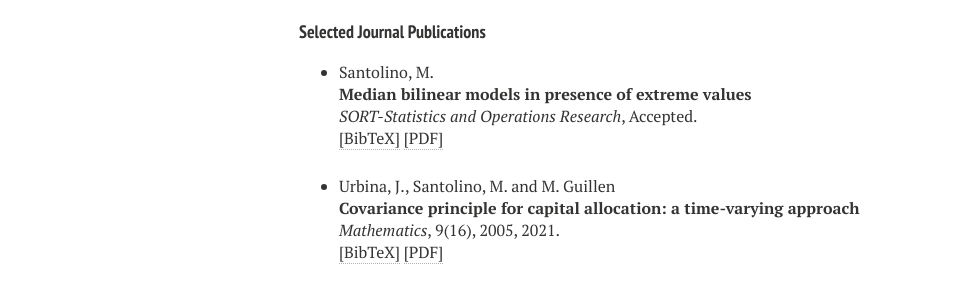
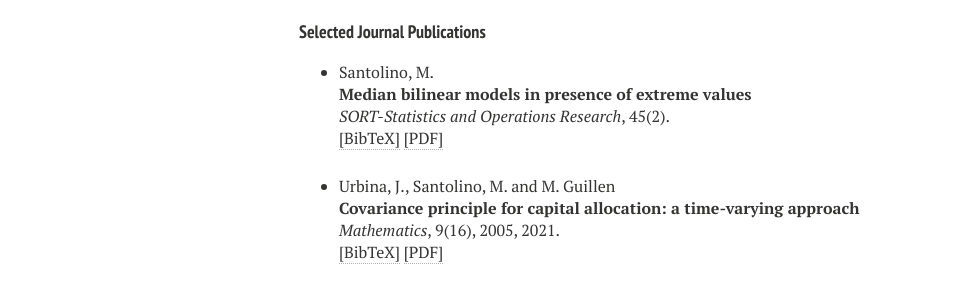
Before and after one commit to msantolino/msantolino.github.io, a Jekyll site: the page built from publications.md, in a window 1280 px wide and 900 px high, scrolled down 343 px. Shown: the part 155-447 px from the top of the window, without its empty margins (21-975 px from the left). Built offline with Jekyll 4.4.1, drawn with Linux system fonts in a browser that asks for light colours; nearby versions of some CDN libraries.

Commit message:
Update publications.html

```diff
--- a/_layouts/publications.html
+++ b/_layouts/publications.html
@@ -144,7 +144,7 @@ address   = {Madrid}
 <li ><p>
   Santolino, M.
 <br><b>Median bilinear models in presence of extreme values</b><br>
-<i>SORT-Statistics and Operations Research</i>, Accepted.
+<i>SORT-Statistics and Operations Research</i>, 45(2).
 <br />
 <a href="javascript:toggleBibtex('santolino2021s')">[BibTeX]</a>
 <a href="https://www.idescat.cat/sort/" target="_blank">[PDF]</a>
@@ -155,8 +155,8 @@ address   = {Madrid}
   author = {Santolino, M.},
   title = {Median bilinear models in presence of extreme values},
   year = {2021},
-  number = {},
-  volume = {},
+  number = {2},
+  volume = {45},
   pages={},
   journal = {SORT-Statistics and Operations Research}
 }
```
